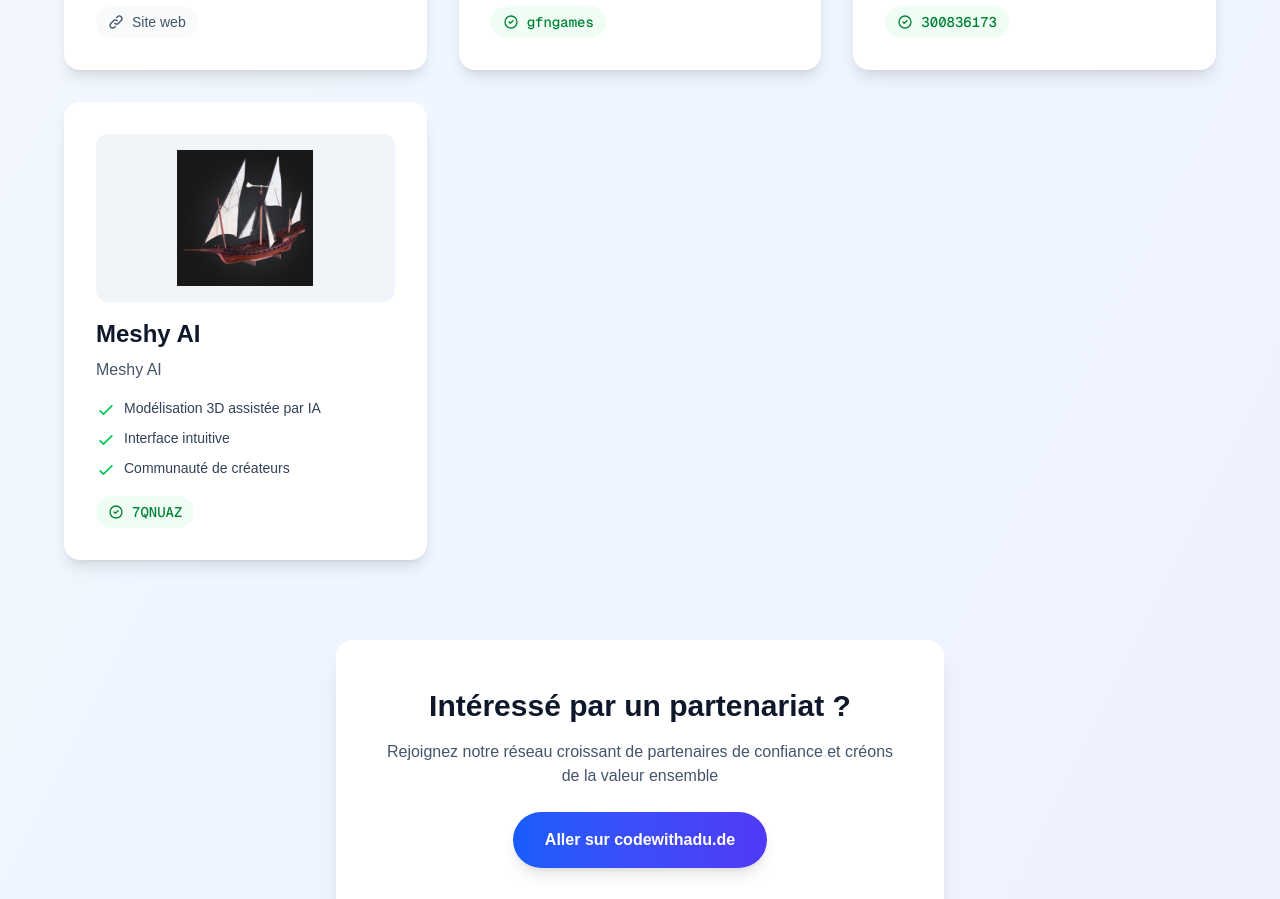
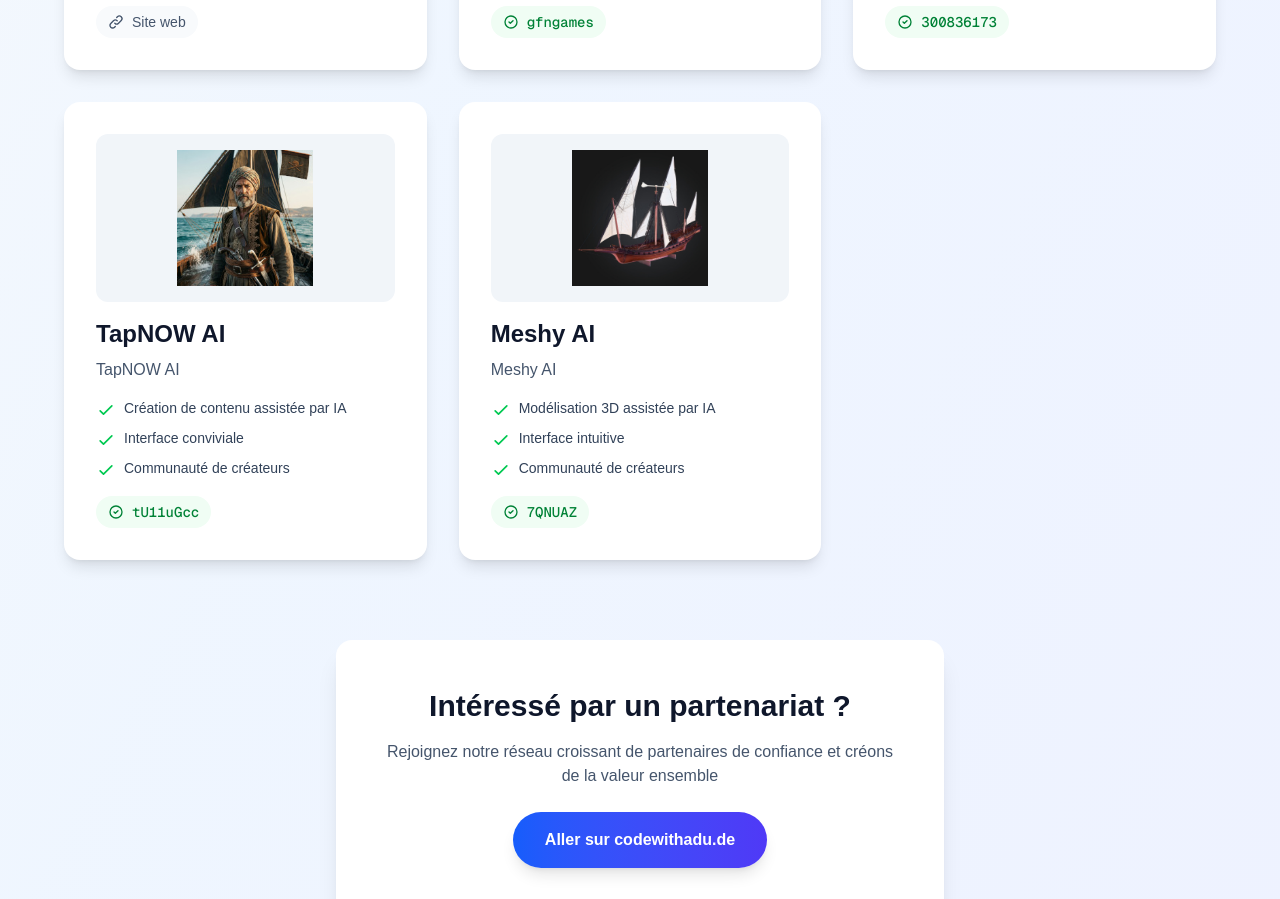
Before and after one commit to nazimboudeffa/affiliation-next16, a Next.js app: page / in a window 1280 px wide. Shown: the part 1600-2499 px from the top of the page. Built offline with nearby package versions, Linux system fonts and the light colour scheme.

Commit message:
added tapnow

```diff
--- a/app/page.tsx
+++ b/app/page.tsx
@@ -116,6 +116,19 @@
       "Jeu de stratégie en ligne",
       "Pirates et batailles navales",
       "Communauté internationale"
+    ]
+  },
+  {
+    name: "TapNOW AI",
+    image: "/tapnow.jpg",
+    url: "https://www.tapnow.ai/referral/tU11uGcc",
+    code: "tU11uGcc",
+    hasAffiliation: true,
+    description: "TapNOW AI",
+    advantages: [
+      "Création de contenu assistée par IA",
+      "Interface conviviale",
+      "Communauté de créateurs"
     ]
   },
   {
```
Also changed, not shown: public/tapnow.jpg (added).
